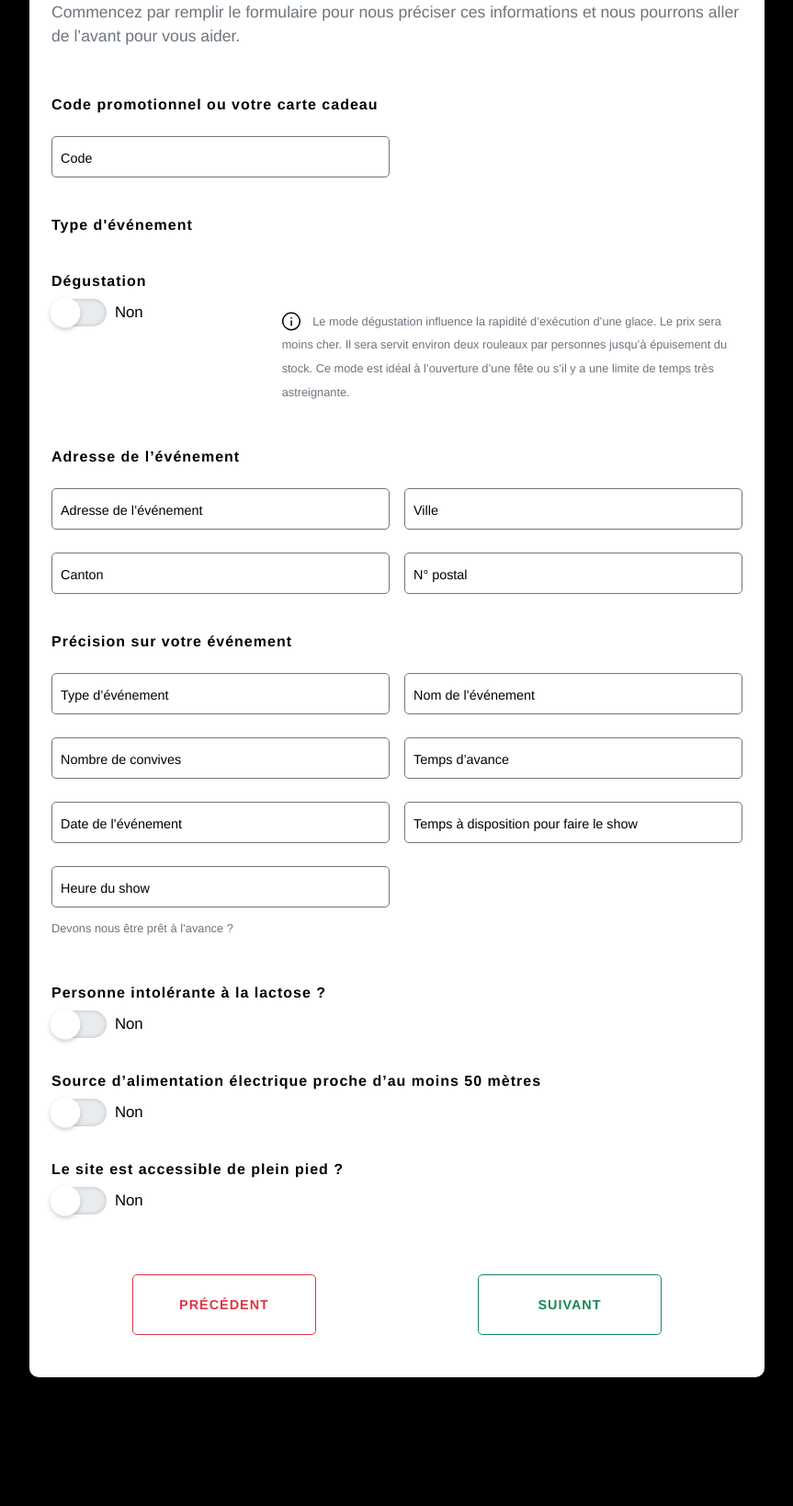
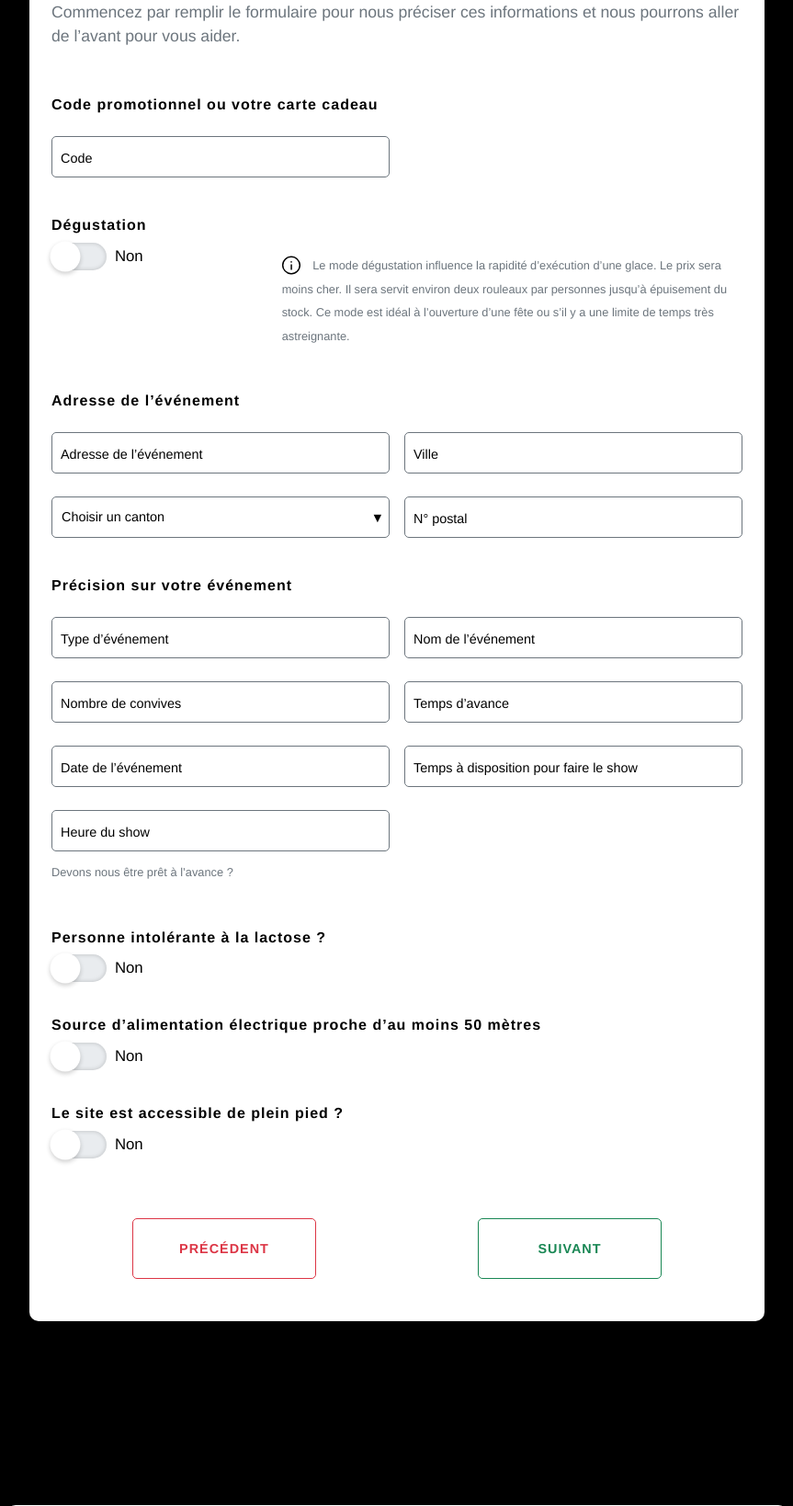
Before and after one commit to JRigaldo/Symdelice, a Symfony app: template templates/pages/price.html.twig in a window 1280 px wide. Shown: the part 1178-2816 px from the top of the page at 92% size, without its empty margins (208-1071 px from the left). Run offline with Twig, Linux system fonts and the light colour scheme; the template is opened without the code that fills it, so the values that code supplies are empty; style sheets or scripts are compiled from the project's sources; some libraries are stand-ins or nearby versions.

Commit message:
add select js

```diff
--- a/assets/styles/components/_select.scss
+++ b/assets/styles/components/_select.scss
@@ -1,194 +1,98 @@
+.field-select{
+  position: relative;
 
-/** ------- SELECT OPTIONS ------- **/
+  line-height: 16px;
+  width: 100%;
+  height: 45px;
+  font-size: 0.9rem;
 
-.form-mobile {
-  display: flex;
-  display: -webkit-box;
-  display: -moz-box;
-  display: -ms-flexbox;
-  display: -webkit-flex;
-  flex-direction: row;
+  margin: 15px 0 10px 0;
+  background-color: var(--gray-light);
+  border: 1px solid var(--secondary);
+  border-radius: 5px;
+  -webkit-border-radius: 5px;
+
+  &:after{
+    position: absolute;
+    content: '\25BC';
+    top: 50%;
+    right: 5px;
+    transform: translateY(-50%);
+  }
 }
 
-.select-box {
-  position: relative;
-  display: flex;
-  display: -webkit-box;
-  display: -moz-box;
-  display: -ms-flexbox;
-  display: -webkit-flex;
-  width: 80px;
-  flex-direction: column;
+.field-select.select-active:after{
+  transform: rotateX(180deg) translateY(calc(-50% + 16px));
 }
 
-.select-box .options-container {
+.select-options{
   position: absolute;
-  z-index: 10;
-  top: 55px;
+  z-index: 100;
+  top: 47px;
   left: 0;
-  background: var(--gray-light);
-  color: var(--secondary);
   max-height: 0;
+  opacity: 0;
+
   width: 100%;
-  opacity: 0;
-  //   transition: all 0.4s;
-  //   border-radius: 8px;
+  transition: .3s all ease;
   overflow: hidden;
+  background-color: var(--gray-200);
+  border-radius: 5px;
+  -webkit-border-radius: 5px;
 
-  order: 1;
+  @include shadow;
 }
 
-.selected {
-  background: var(--white);
-  //   border-radius: 8px;
-  border-bottom: 1px solid var(--theme-primary);
-  margin-bottom: 8px;
-  color: var(--secondary);
+.field-select .option{
   position: relative;
-  text-align: left;
-  font-size: 1.1rem;
-  order: 0;
-  display: table;
-  height: 50px;
 }
 
-.selected.field-inline {
-  margin: 0;
+.field-select .option,
+.field-select .selected{
+  padding: 8px 10px;
+  width: 100%;
+  height: 45px;
+  cursor: pointer;
 }
 
-.selected span {
-  display: table-cell;
-  vertical-align: middle;
-  text-align: center;
-  color: var(--gray);
+.field-select .option.option-focused{
+  background-color: var(--gray-300);
 }
 
-.select-box .options-container.active {
+.field-select span {
+  position: relative;
+  top: 5px ;
+}
+
+.select-options label{
+  position: absolute;
+  top: 50%;
+  left: 12px;
+  transform: translateY(-50%);
+  cursor: pointer;
+}
+
+.field-select .option:hover{
+  background-color: var(--gray-400);
+}
+
+.field-select .option .radio{
+  display: none;
+}
+
+.field-select.select-active .select-options{
   max-height: 240px;
   opacity: 1;
   overflow-y: scroll;
 }
 
-.selected svg.triangle {
-  position: absolute;
-  left: 0;
-  top: 50%;
-  transform: translateY(-50%);
-  width: 20px;
-  min-width: 20px;
+.select-options::-webkit-scrollbar{
+  width: 8px;
+  background-color: var(--gray-300);
+  border-radius: 0 5px 5px 0;
 }
 
-.select-box .options-container.active + .selected svg {
-  transform: rotateX(180deg);
+.select-options::-webkit-scrollbar-thumb{
+  background-color: var(--gray-500);
+  border-radius: 0 5px 5px 0;
 }
-
-.select-box .options-container::-webkit-scrollbar {
-  width: 5px;
-  background: var(--gray-light);
-  //   border-radius: 0 8px 8px 0;
-}
-
-.select-box .options-container::-webkit-scrollbar-thumb {
-  background: var(--primary);
-  //   border-radius: 0 8px 8px 0;
-}
-
-.select-box .option {
-  padding: 12px 24px;
-  cursor: pointer;
-}
-
-.select-box .option:hover {
-  background: var(--gray);
-}
-
-.select-box label {
-  font-size: 1.1rem;
-  cursor: pointer;
-}
-
-.select-box .option .radio {
-  opacity: 0;
-}
-
-/** ------- SELECT FLAG ------- **/
-
-.select-box-icons {
-  position: relative;
-  display: flex;
-  display: -webkit-box;
-  display: -moz-box;
-  display: -ms-flexbox;
-  display: -webkit-flex;
-  width: 30px;
-  height: 100%;
-  flex-direction: column;
-  margin-right: 5px;
-  margin-left: 15px;
-  svg {
-    width: 30px;
-  }
-}
-
-.select-box-icons .options-container-icons {
-  position: absolute;
-  z-index: 10;
-  top: 55px;
-  left: 0;
-  color: var(--secondary);
-  max-height: 0;
-  width: 100%;
-  opacity: 0;
-  //   transition: all 0.4s;
-  overflow: hidden;
-
-  order: 1;
-}
-
-.selected-icon {
-  position: relative;
-  order: 0;
-  display: table;
-  height: 100%;
-  span {
-    display: table-cell;
-    height: 30px;
-    width: 30px;
-    vertical-align: middle;
-    .option-flag-icon {
-      width: 30px;
-    }
-  }
-}
-
-.select-box-icons .options-container-icons.active {
-  max-height: 240px;
-  opacity: 1;
-  overflow-y: scroll;
-}
-
-.selected-icon svg.triangle {
-  position: absolute;
-  right: 0;
-  top: 50%;
-  transform: translateY(-50%);
-}
-
-.select-box-icons .options-container-icons.active + .selected svg {
-  transform: rotateX(180deg);
-}
-
-.select-box-icons .option-icon {
-  margin: 15px 0;
-  cursor: pointer;
-  &:first-child {
-    margin-top: 0;
-  }
-  &:nth-child(3) {
-    margin-bottom: 0;
-  }
-}
-
-.select-box-icons .option-icon .radio {
-  opacity: 0;
-}
--- a/templates/pages/price.html.twig
+++ b/templates/pages/price.html.twig
@@ -354,9 +354,6 @@
                             </div>
                         </div>
                         <div class="col-md-6"></div>
-                        <div class="col-12 col-md-12">
-                            <h4>Type d'événement</h4>
-                        </div>
                         <div class="col-12 col-md-12"><h4>Dégustation</h4></div>
                         <div class="col-12 col-md-12">
                             <div class="row-top">
@@ -398,9 +395,38 @@
                             </div>
                         </div>
                         <div class="col-12 col-md-6">
-                            <div class="field">
-                                <label for="canton" class="field-label">Canton</label>
-                                <input id="canton" type="text" class="field-input">
+                            <div class="field-select">
+                                <div class="selected"><span>Choisir un canton</span></div>
+                                <div class="select-options">
+                                    <div class="option">
+                                        <input type="radio" class="radio" id="vaud" name="vaud">
+                                        <label for="vaud">Vaud</label>
+                                    </div>
+                                    <div class="option">
+                                        <input type="radio" class="radio" id="geneve" name="geneve">
+                                        <label for="geneve">Genève</label>
+                                    </div>
+                                    <div class="option">
+                                        <input type="radio" class="radio" id="neuchatel" name="neuchatel">
+                                        <label for="neuchatel">Neuchâtel</label>
+                                    </div>
+                                    <div class="option">
+                                        <input type="radio" class="radio" id="valais" name="valais">
+                                        <label for="valais">Valais</label>
+                                    </div>
+                                    <div class="option">
+                                        <input type="radio" class="radio" id="fribourg" name="fribourg">
+                                        <label for="fribourg">Fribourg</label>
+                                    </div>
+                                    <div class="option">
+                                        <input type="radio" class="radio" id="berne" name="berne">
+                                        <label for="berne">Berne</label>
+                                    </div>
+                                    <div class="option">
+                                        <input type="radio" class="radio" id="jura" name="jura">
+                                        <label for="jura">Jura</label>
+                                    </div>
+                                </div>
                             </div>
                         </div>
                         <div class="col-12 col-md-6">
--- a/webpack.config.js
+++ b/webpack.config.js
@@ -33,7 +33,8 @@ Encore
         './assets/js/form.js',
         './assets/js/menu.js',
         './assets/js/animation.js',
-        './assets/js/field-check.js'
+        './assets/js/field-check.js',
+        './assets/js/select.js',
     ])
 
     // Add CSS site stylesheets
```
Also changed, not shown: assets/js/select.js (added, +54 -0 lines).
